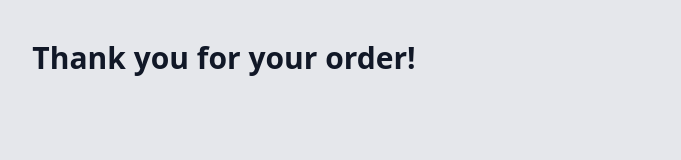
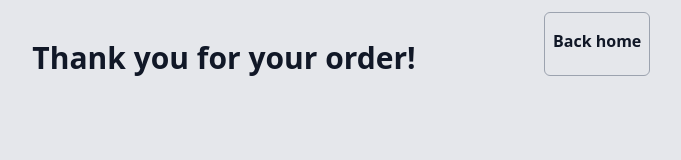
Before and after one commit to Fast-and-Yummy/Fast-and-Yummy, a React (Create React App) app in the folder my-app-delev/: page /order in a window 1280 px wide. Shown: the top 160 px of the page, without its empty margins (416-1097 px from the left). Built offline with nearby package versions, Linux system fonts and the light colour scheme; no server answers.

Commit message:
Update Order.jsx

```diff
--- a/my-app-delev/src/Component/Order/Order.jsx
+++ b/my-app-delev/src/Component/Order/Order.jsx
@@ -1,5 +1,5 @@
 import React from 'react'
-import { useLocation} from 'react-router-dom'
+import { useLocation,Link} from 'react-router-dom'
 function Order({ordersaved,name,email}) {
   const location = useLocation()
     const { tot = {} } = location.state || {};
@@ -12,7 +12,9 @@ function Order({ordersaved,name,email}) {
 
 
     <div className="flex justify-center items-center h-screen bg-gray-200 text-gray-900">
+    <Link to="/" className='text-1xl font-bold absolute inset-x top-3 h-16  left-3/4 border rounded-md border-gray-400 px-2 py-4 hover:bg-gray-100 '>Back home</Link>
     <h1 className="text-3xl font-bold absolute inset-x top-10 h-16 ">Thank you for your order!</h1>
+
     <div className="rounded-md relative w-72  mt-10 shadow-2xl p-3 bg-white">
       <div className="py-2">
         <div className="text-center text-xl font-bold">ORDER#{randomorder}</div>
```
